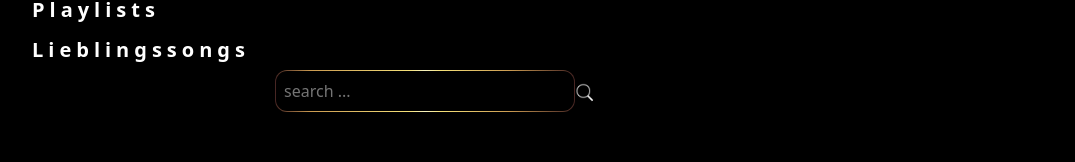
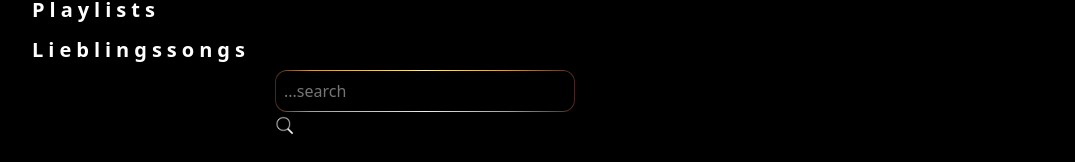
Before and after one commit to BernadetteCh/musicapp, a React (Create React App) app in the folder musicplayer/: page / in a window 1280 px wide. Shown: the part 325-487 px from the top of the page, without its empty margins (92-1167 px from the left). Built offline with nearby package versions, Linux system fonts and the light colour scheme.

Commit message:
Import searchIcon

```diff
--- a/musicplayer/src/Home/Home.js
+++ b/musicplayer/src/Home/Home.js
@@ -1,7 +1,9 @@
 import React from "react";
 import AlbumPictures from "./AlbumPictures";
-import SearchForMusic from "./Filter";
+import SearchForMusic from "../Input";
 import MusicTable from "./MusicTable";
+
+import icon from "../images/searchicon.png";
 import "./Home.css";
 
 const Home = () => {
@@ -11,7 +13,8 @@ const Home = () => {
         MyMusicPlayer
       </h1>
       <AlbumPictures />
-      <SearchForMusic />
+      <SearchForMusic type="text" placeholder="...search" />
+      <img src={icon} alt="search-icon" className="icon"></img>
       <MusicTable />
     </div>
   );
```
